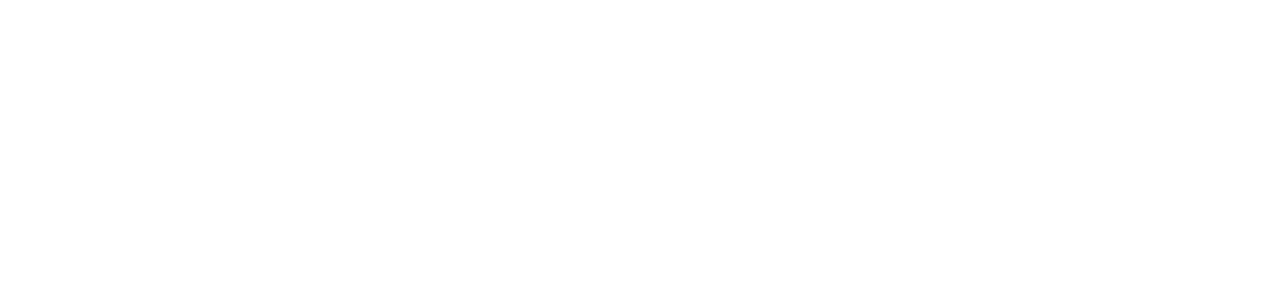
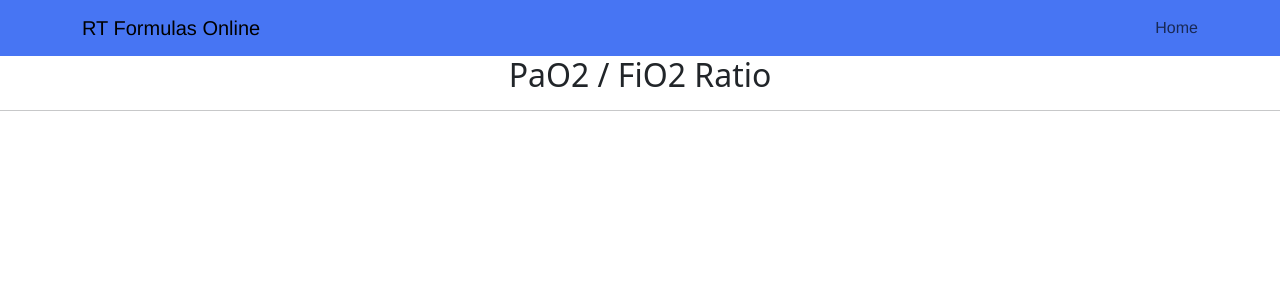
Before and after one commit to ecogle/new-rtformulas-online, a React (Create React App) app: page /pao2fio2ratio in a window 1280 px wide. Before the commit this address had no page. Shown: the top 300 px of the page. Built offline with nearby package versions, Linux system fonts and the light colour scheme.

Commit message:
added a page

```diff
--- /dev/null
+++ b/src/Pages/Formulas/Pao2fiosration.js
@@ -0,0 +1,15 @@
+import React from "react";
+import { Container } from "react-bootstrap";
+import NavBar from "../../components/NavBar/NavBar";
+import PageTitle from "../../components/PageTitle/PageTitle";
+
+export default function PaO2FiO2Ratio() {
+  return (
+    <>
+      <NavBar />
+      <PageTitle title="PaO2 / FiO2 Ratio" />
+
+      <Container></Container>
+    </>
+  );
+}
--- a/src/components/Formulas/Formulas.js
+++ b/src/components/Formulas/Formulas.js
@@ -16,7 +16,7 @@
               linkTo="alveolarairequation"
             />
 
-            <AccordianLinkItem displayName="P/F Ratio" linkTo="/" />
+            <AccordianLinkItem displayName="P/F Ratio" linkTo="pao2fio2ratio" />
             <AccordianLinkItem displayName="Oxygen Content" linkTo="/" />
             <AccordianLinkItem
               displayName="Analyze Arterial Blood Gas"
--- a/src/index.js
+++ b/src/index.js
@@ -12,6 +12,7 @@
 import DesiredTidalVolume from "./Pages/VentilatorManagement/DesiredTidalVolume/DesiredTidalVolume";
 import DesiredRR from "./Pages/VentilatorManagement/DesiredRR/DesiredRR";
 import AlveolarAirEquation from "./Pages/Formulas/AlveolarAirEquation";
+import PaO2FiO2Ratio from "./Pages/Formulas/Pao2fiosration";
 
 const root = ReactDOM.createRoot(document.getElementById("root"));
 root.render(
@@ -26,6 +27,7 @@
         <Route path="desiredvt" element={<DesiredTidalVolume />} />
         <Route path="desiredrr" element={<DesiredRR />} />
         <Route path="alveolarairequation" element={<AlveolarAirEquation />} />
+        <Route path="pao2fio2ratio" element={<PaO2FiO2Ratio />} />
       </Routes>
     </BrowserRouter>
   </React.StrictMode>
```
